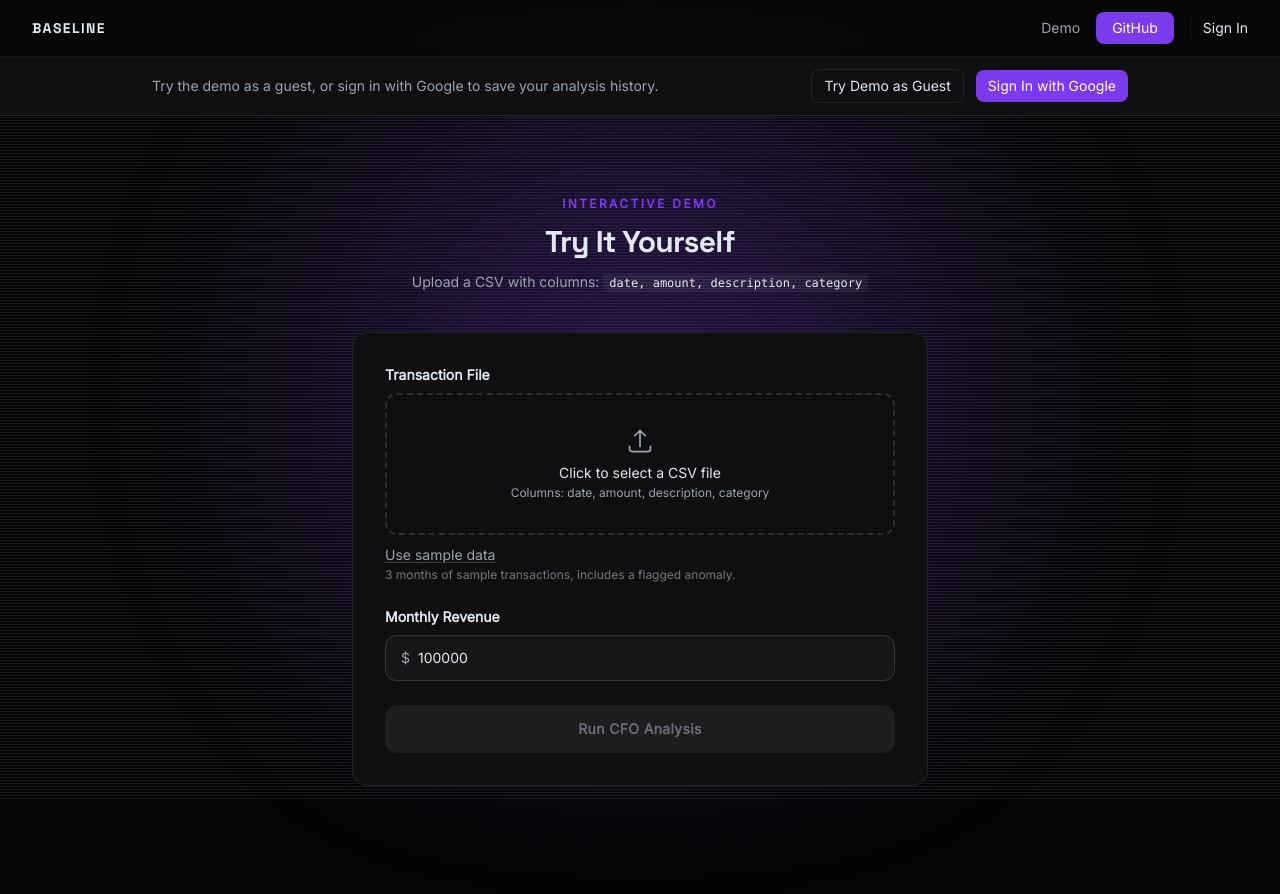
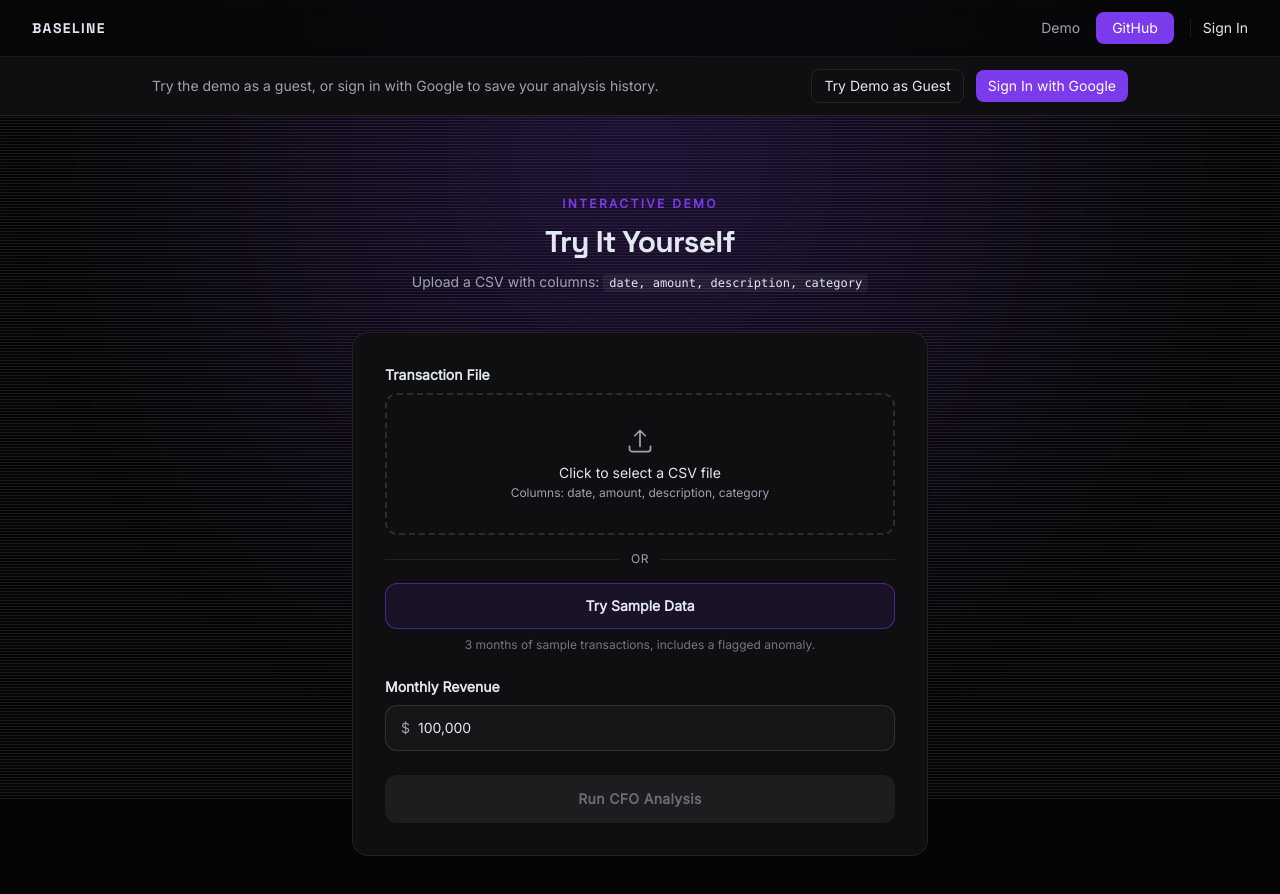
Before and after one commit to gaurannggg7/cpg-cfo-agent, a Next.js app in the folder frontend/: page /demo in a window 1280 px wide. Shown: the top 894 px of the page. Before the commit the page ends 866 px from the top, so only its background shows below. Built offline with nearby package versions, Linux system fonts and the light colour scheme; no server answers.

Commit message:
Fix background glow z-order and improve sample-data button visibility

```diff
--- a/frontend/components/ScanlinesOverlay.tsx
+++ b/frontend/components/ScanlinesOverlay.tsx
@@ -1,8 +1,9 @@
 /**
- * Fixed, full-viewport CRT-scanline texture + a subtle violet glow behind
- * the hero. Mounted once in the root layout so every route shares the same
- * overlay instead of stacking one per section. Sits behind all content and
- * ignores pointer events so clicks/hover pass through untouched.
+ * Fixed, full-viewport background shared by every route: a soft violet glow
+ * behind a CRT-scanline texture. Mounted once in the root layout so every
+ * page shares the same overlay instead of stacking one per section. Sits
+ * behind all content and ignores pointer events so clicks/hover pass
+ * through untouched.
  */
 export default function ScanlinesOverlay() {
   return (
@@ -10,6 +11,16 @@ export default function ScanlinesOverlay() {
       aria-hidden="true"
       className="fixed inset-0 z-[-1] pointer-events-none"
     >
+      {/* Background glow — painted first so it sits behind the scanlines. */}
+      <div
+        className="absolute left-1/2 top-[20%] -translate-x-1/2 -translate-y-1/2 w-[1400px] h-[1000px] rounded-full blur-3xl"
+        style={{
+          background:
+            'radial-gradient(circle, var(--color-accent-violet) 0%, transparent 70%)',
+          opacity: 0.2,
+        }}
+      />
+      {/* CRT scanlines — unchanged. */}
       <div
         className="absolute inset-0"
         style={{
@@ -17,13 +28,6 @@ export default function ScanlinesOverlay() {
             'repeating-linear-gradient(to bottom, rgba(255,255,255,0.08) 0px, rgba(255,255,255,0.08) 1px, transparent 1px, transparent 3px)',
         }}
       />
-      <div
-        className="absolute left-1/2 top-0 -translate-x-1/2 w-[1200px] h-[800px] rounded-full opacity-30 blur-3xl"
-        style={{
-          background:
-            'radial-gradient(circle, var(--color-accent-violet) 0%, transparent 70%)',
-        }}
-      />
     </div>
   );
 }
--- a/frontend/components/UploadForm.tsx
+++ b/frontend/components/UploadForm.tsx
@@ -7,6 +7,8 @@ interface Props {
   loading: boolean;
 }
 
+const MAX_MONTHLY_REVENUE = 100_000_000;
+
 export default function UploadForm({ onAnalyze, loading }: Props) {
   const [file, setFile] = useState<File | null>(null);
   const [revenue, setRevenue] = useState(100000);
@@ -15,6 +17,14 @@ export default function UploadForm({ onAnalyze, loading }: Props) {
   const handleSubmit = (e: React.FormEvent) => {
     e.preventDefault();
     if (file) onAnalyze(file, revenue);
+  };
+
+  const handleRevenueChange = (e: React.ChangeEvent<HTMLInputElement>) => {
+    // Digits only — also strips any leading zeros as they're typed
+    // (e.g. "034847740" -> 34847740), then caps at a sane maximum.
+    const digitsOnly = e.target.value.replace(/\D/g, '').replace(/^0+(?=\d)/, '');
+    const parsed = digitsOnly === '' ? 0 : Number(digitsOnly);
+    setRevenue(Math.min(parsed, MAX_MONTHLY_REVENUE));
   };
 
   const handleUseSampleData = async () => {
@@ -75,17 +85,21 @@ export default function UploadForm({ onAnalyze, loading }: Props) {
               aria-label="Upload transaction CSV"
             />
           </div>
-          <div className="mt-2.5 flex items-center justify-between">
-            <button
-              type="button"
-              onClick={handleUseSampleData}
-              disabled={loadingSample}
-              className="text-sm font-medium text-[#9CA3AF] hover:text-[#E2E8F0] underline decoration-white/20 underline-offset-2 transition-colors duration-200 disabled:opacity-50 disabled:cursor-not-allowed cursor-pointer"
-            >
-              {loadingSample ? 'Loading sample…' : 'Use sample data'}
-            </button>
+          <div className="flex items-center gap-3 my-4">
+            <div className="flex-1 h-px bg-white/[0.08]" />
+            <span className="text-xs text-[#9CA3AF] uppercase tracking-wider">or</span>
+            <div className="flex-1 h-px bg-white/[0.08]" />
           </div>
-          <p className="text-xs text-[#9CA3AF]/70 mt-0.5">
+
+          <button
+            type="button"
+            onClick={handleUseSampleData}
+            disabled={loadingSample}
+            className="w-full py-3 px-4 rounded-xl border border-[#7C3AED]/50 bg-[#7C3AED]/10 hover:bg-[#7C3AED]/15 hover:border-[#7C3AED] text-[#E2E8F0] text-sm font-semibold transition-colors duration-200 disabled:opacity-50 disabled:cursor-not-allowed cursor-pointer"
+          >
+            {loadingSample ? 'Loading sample…' : 'Try Sample Data'}
+          </button>
+          <p className="text-xs text-[#9CA3AF]/70 text-center mt-2">
             3 months of sample transactions, includes a flagged anomaly.
           </p>
         </div>
@@ -99,10 +113,10 @@ export default function UploadForm({ onAnalyze, loading }: Props) {
             <span className="absolute left-4 top-1/2 -translate-y-1/2 text-[#9CA3AF] text-sm font-medium select-none" aria-hidden="true">$</span>
             <input
               id="monthly-revenue"
-              type="number"
-              value={revenue}
-              min={0}
-              onChange={(e) => setRevenue(Number(e.target.value))}
+              type="text"
+              inputMode="numeric"
+              value={revenue.toLocaleString('en-US')}
+              onChange={handleRevenueChange}
               className="w-full pl-8 pr-4 py-3 bg-white/[0.03] border border-white/[0.12] rounded-xl text-[#E2E8F0] text-sm focus:outline-none focus:ring-2 focus:ring-[#7C3AED] focus:border-transparent transition-shadow duration-200"
             />
           </div>
```
